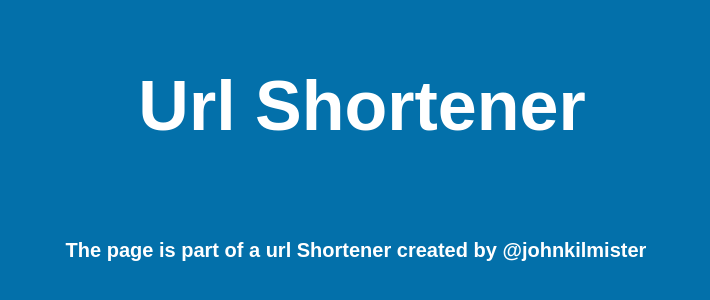
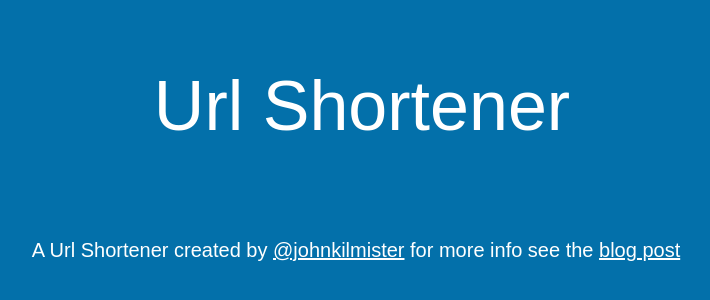
Before and after one commit to blueboxes/minimal-api-url-shortener, a plain HTML site: page src/wwwroot/index.html in a window 1280 px wide. Shown: the part 226-526 px from the top of the page, without its empty margins (278-988 px from the left). Drawn offline with Linux system fonts and the light colour scheme.

Commit message:
Updated readme info
Signed-off-by: John Kilmister <blueboxes@users.noreply.github.com>

```diff
--- a/src/wwwroot/index.html
+++ b/src/wwwroot/index.html
@@ -33,12 +33,14 @@
         }
         .msg h1{
             font-size: 70px;
+            font-weight: normal;
         }
         .msg p{
             font-size: 20px;
             display: inline-block;
             padding-right: 12px;
         }
+        a { color: #fff;}
 
     </style>
 </head>
@@ -46,7 +48,7 @@
     <div id="main">
     <div class="msg">
         <h1>Url Shortener<h1>
-        <p>The page is part of a url Shortener created by @johnkilmister</p>
+        <p>A Url Shortener created by <a href="https://twitter.com/johnkilmister">@johnkilmister</a> for more info see the <a href="/about">blog post</a></p>
     </div>
 </div>
 </body>
```
Also changed, not shown: 1 other file.
